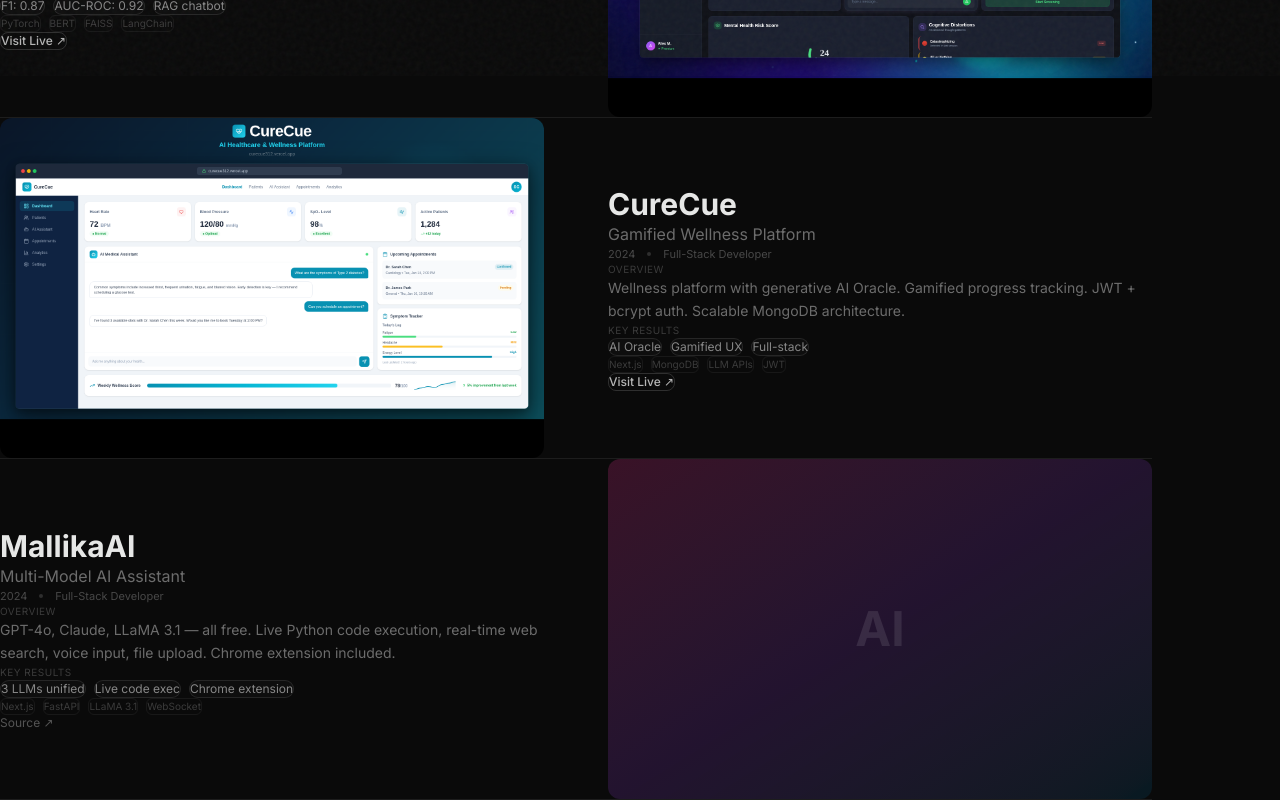
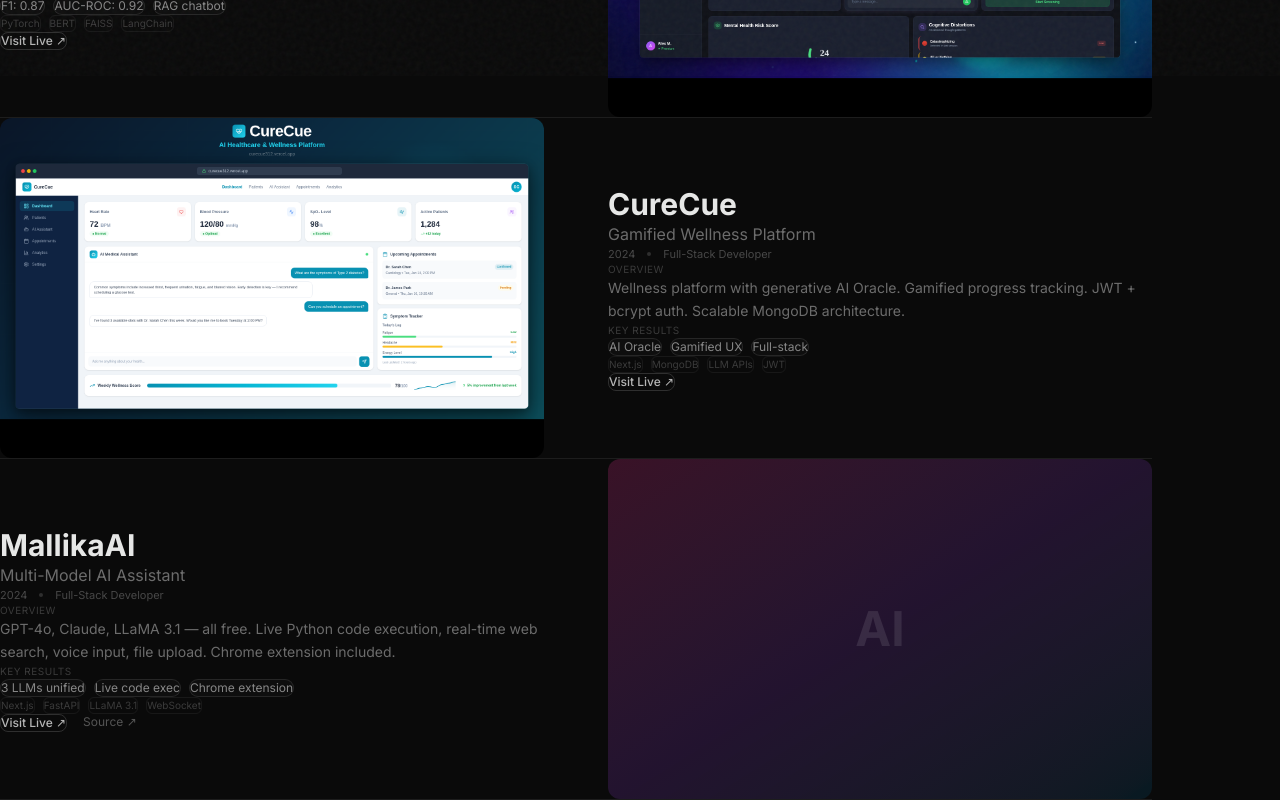
Before and after one commit to Mallika-coder/my-portfolio, a Next.js app: page /projects in a window 1280 px wide. Shown: the part 724-1524 px from the top of the page. Built offline with nearby package versions, Linux system fonts and the light colour scheme; a web font is replaced by a local one.

Commit message:
MallikaAI: update live URL to frontend-mauve-nine-89.vercel.app

```diff
--- a/src/app/projects/page.tsx
+++ b/src/app/projects/page.tsx
@@ -52,7 +52,7 @@
       "GPT-4o, Claude, LLaMA 3.1 — all free. Live Python code execution, real-time web search, voice input, file upload. Chrome extension included.",
     results: ["3 LLMs unified", "Live code exec", "Chrome extension"],
     stack: ["Next.js", "FastAPI", "LLaMA 3.1", "WebSocket"],
-    live: "",
+    live: "https://frontend-mauve-nine-89.vercel.app/",
     github: "https://github.com/Mallika-coder/mallika-ai",
     image: "",
   },
```
